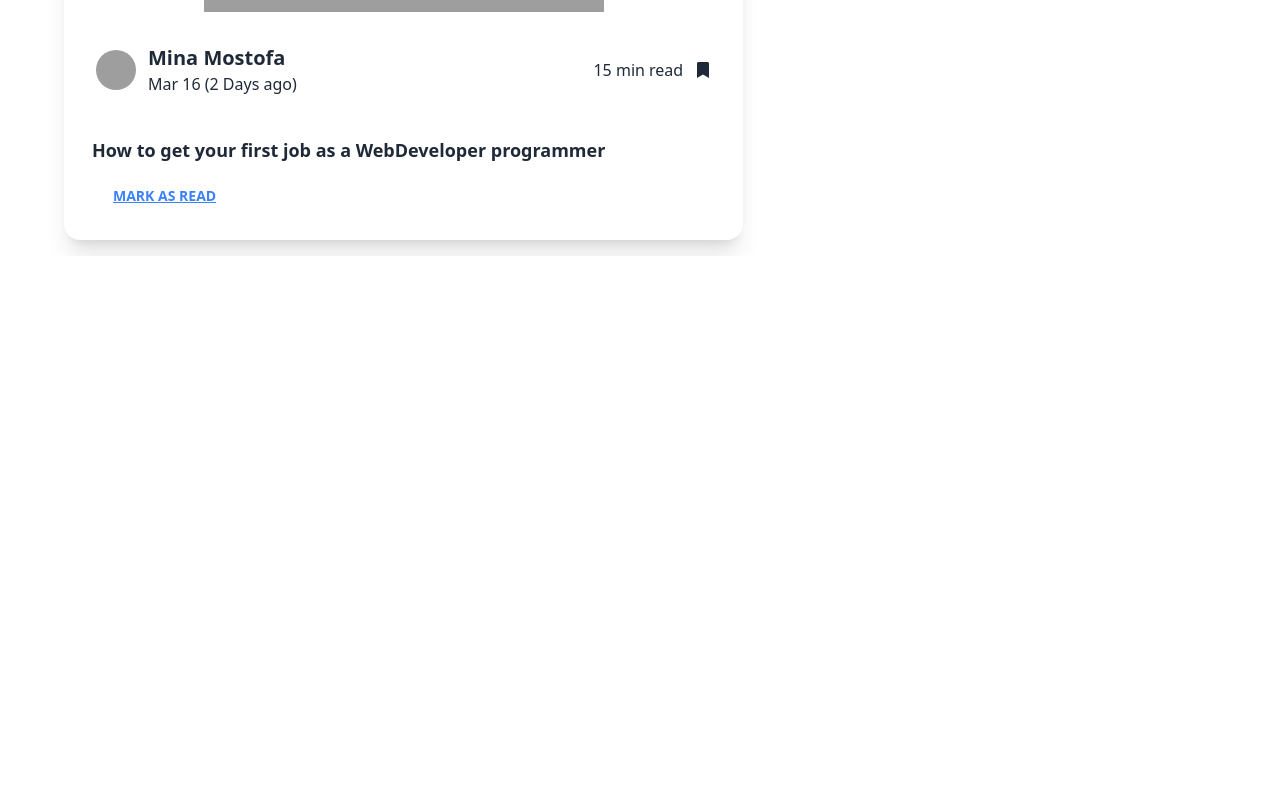
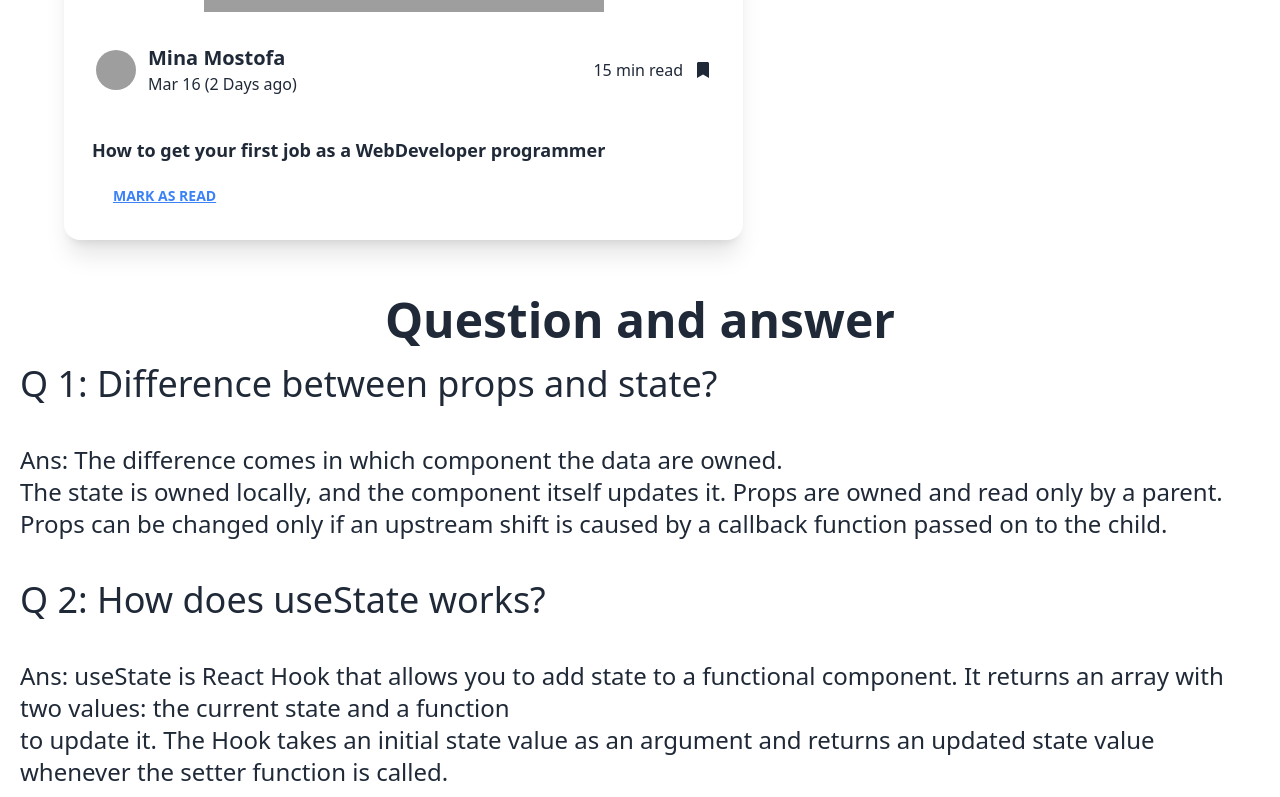
Before and after one commit to marufhossain511/assihnment-koren, a React (Vite) app: page / in a window 1280 px wide. Shown: the part 2000-2797 px from the top of the page. Before the commit the page ends 2256 px from the top, so only its background shows below. Built offline with nearby package versions, Linux system fonts and the light colour scheme; grey boxes are pictures that could not be loaded.

Commit message:
answer and question part added

```diff
--- a/src/App.jsx
+++ b/src/App.jsx
@@ -3,6 +3,7 @@ import './App.css'
 import Header from './Component/Header/Header'
 import Cards from './Component/Cards/Cards'
 import { Toaster } from 'react-hot-toast'
+import QuestionAns from './Component/QandA/QuestionAns'
 
 function App() {
   const [count, setCount] = useState(0)
@@ -11,6 +12,7 @@ function App() {
     <div className="App">
       <Header></Header>
       <Cards></Cards>
+      <QuestionAns></QuestionAns>
       <Toaster></Toaster>
     </div>
   )
--- a/src/Component/Cards/Cards.jsx
+++ b/src/Component/Cards/Cards.jsx
@@ -28,9 +28,9 @@ const Cards = () => {
 
    const[cardTitles,setCardTitle]=useState([])
 
-
+   const[count,setCount]=useState(0)
    const cardTitle=(title)=>{
-    // setCount(count +1)
+    setCount(count+1)
     setCardTitle([...cardTitles,title])
 
     // if(title===previousTitle){
@@ -55,6 +55,7 @@ const Cards = () => {
             </div>
             <div className='lg:w-[40%]'>
                 <SideCart
+                count={count}
                 titles={cardTitles}
                 cards={times}
                 ></SideCart>
--- /dev/null
+++ b/src/Component/QandA/QuestionAns.jsx
@@ -0,0 +1,21 @@
+import React from 'react';
+
+const QuestionAns = () => {
+    return (
+        <div className='my-10'>
+            <h1 className='text-center text-5xl font-bold'>Question and answer</h1>
+            <div>
+                 <h1 className='text-4xl p-5'>Q 1: Difference between props and state?</h1>
+                 <p className='text-2xl p-5'>Ans: The difference comes in which component the data are owned. <br/> The state is owned locally, and the component itself updates it. Props are owned and read only by a parent. Props can be changed only if an upstream shift is caused by a callback function passed on to the child.</p>
+                 <h1 className='text-4xl p-5'>Q 2: How does useState works?</h1>
+                 <p className='text-2xl p-5'>Ans: useState is React Hook that allows you to add state to a functional component.  It returns an array with two values: the current state and a function <br /> to update it. The Hook takes an initial state value as an argument and returns an updated state value whenever the setter function is called.</p>
+                 <h1 className='text-4xl p-5'>Q 3: What does useState do other than loading data?</h1>
+                 <p className='text-2xl p-5'>Ans: useState. useState lets you use local state within a function component. You pass the initial state to this function and it returns a variable with the current state value <br/> (not necessarily the initial state) and another function to update this value.</p>
+                 <h1 className='text-4xl p-5'>Q 4: How does React work?</h1>
+                 <p className='text-2xl p-5'>Ans: ReactJS divides the UI into isolated reusable pieces of code known as components. React components work similarly to JavaScript functions as they accept arbitrary inputs called <br /> properties or props. It's possible to have as many components as necessary without cluttering your code.</p>
+            </div>
+        </div>
+    );
+};
+
+export default QuestionAns;<h1></h1>
--- a/src/Component/SideCart/SideCart.jsx
+++ b/src/Component/SideCart/SideCart.jsx
@@ -2,14 +2,13 @@ import React, { useEffect, useState } from 'react';
 import Title from '../title/Title';
 import { toast } from 'react-hot-toast';
 
-const SideCart = ({cards,titles}) => {
-    const[count,setCount]=useState(0)
+const SideCart = ({cards,titles,count}) => {
 
+//   console.log(typeof(count));
     const uniqueTitles=[];
     titles.forEach(uniqueTitle => {
         if(!uniqueTitles.includes(uniqueTitle)){
             uniqueTitles.push(uniqueTitle)
-            setCount(count+1);
         }else{
             toast.error('This items is already exist!!!')
         }
@@ -22,10 +21,10 @@ const SideCart = ({cards,titles}) => {
 
     return (
         <div className=''>
-            <div className='bg-slate-100 text-center my-4 p-5'>
+            <div className='bg-slate-200 text-center my-4 p-5'>
                 <h1 className='text-xl font-semibold text-violet-500'>Spent time on read : {time} min</h1>
             </div>
-            <div className='bg-slate-100 text-center my-4 p-5'>
+            <div className='bg-slate-50 text-center my-4 p-5'>
                 <h1 className='text-xl font-bold text-slate-700'>Bookemarked Blogs: {count}</h1>
             </div>
 
```
